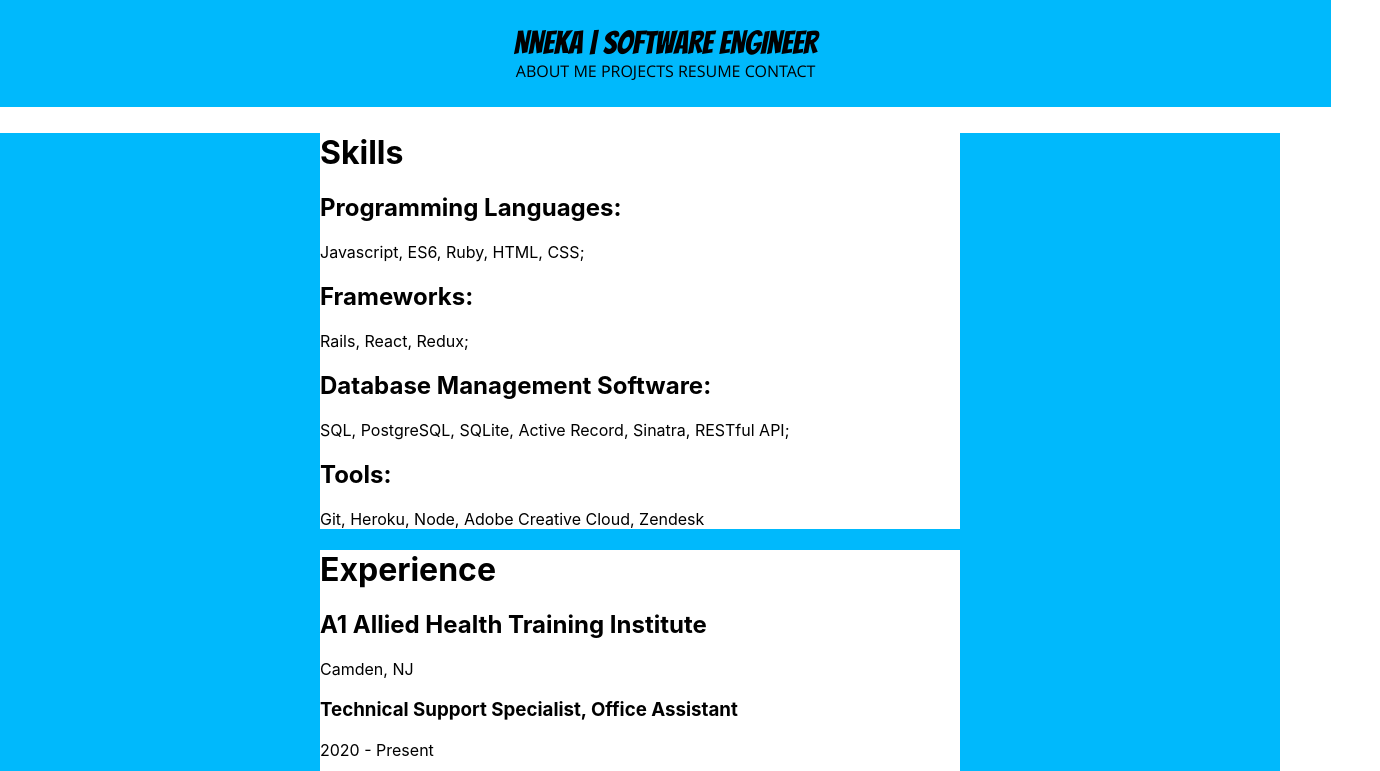
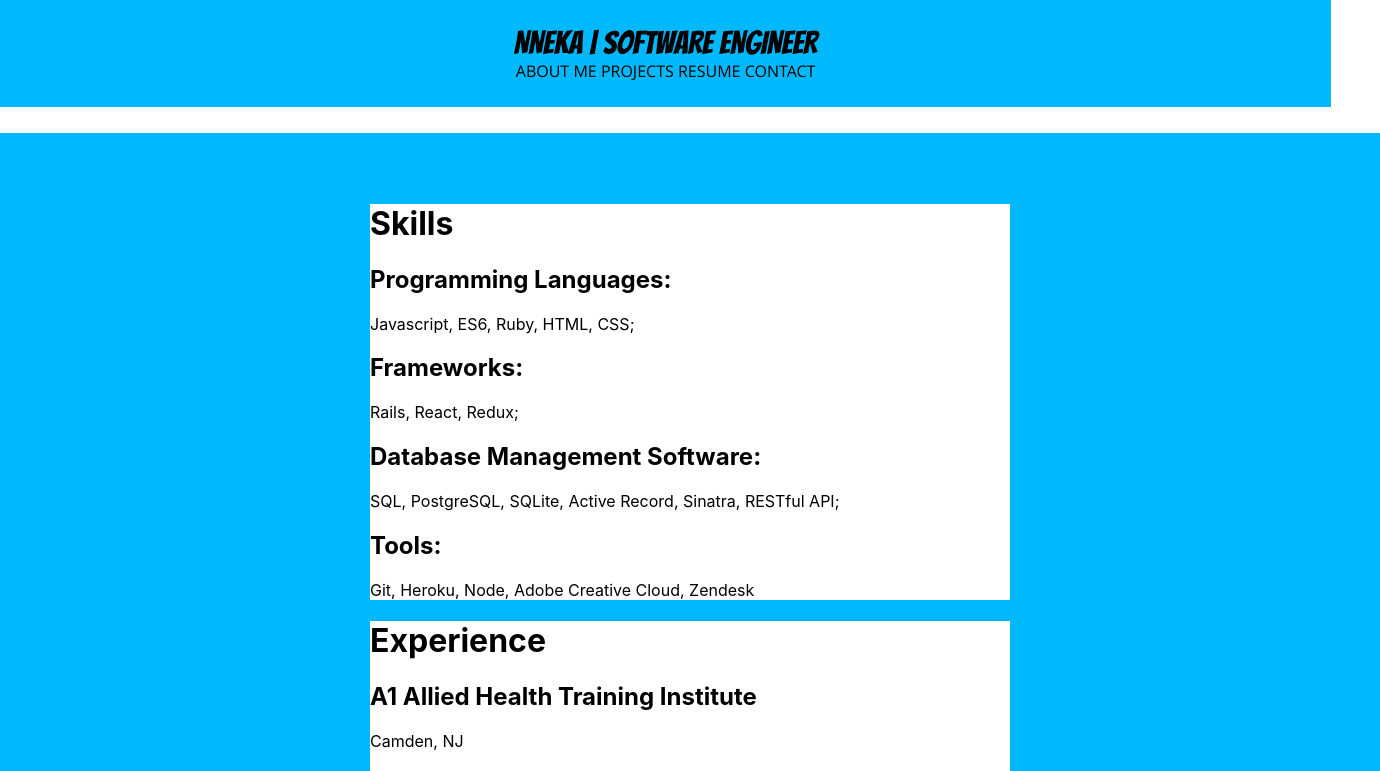
Before and after one commit to nnekauf/portfolio, a React (Create React App) app: page /resume in a window 1280 px wide. Shown: the top 771 px of the page, 1380 px wide, since content can reach past the window. Built offline with nearby package versions, Linux system fonts and the light colour scheme.

Commit message:
properly positions resume for the cards to be in the center

```diff
--- a/src/App.css
+++ b/src/App.css
@@ -211,6 +211,9 @@
 .resume{
   background-color: rgb(0, 185, 252);
   display: flexbox;
+  width: 100%;
+  height: 100%;
+  padding: 50px;
 
 }
 .resumeCard{
```
